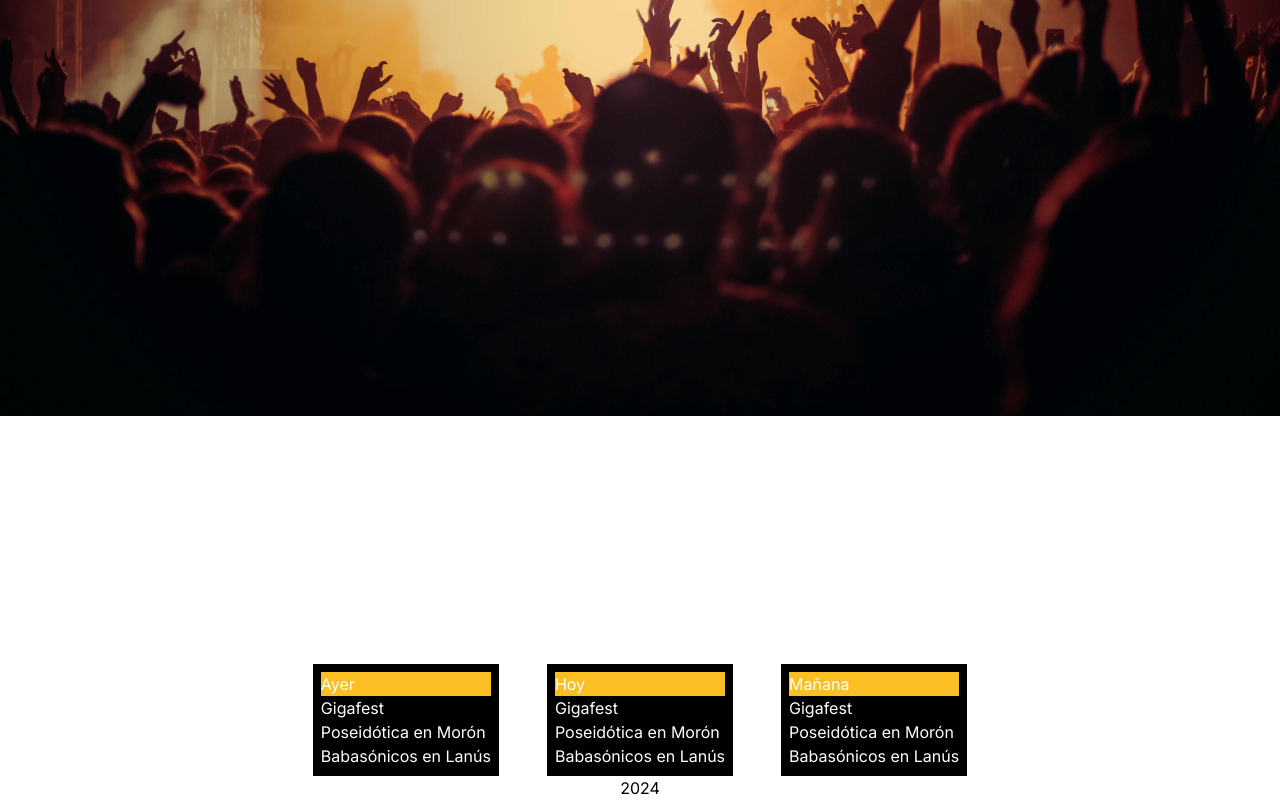
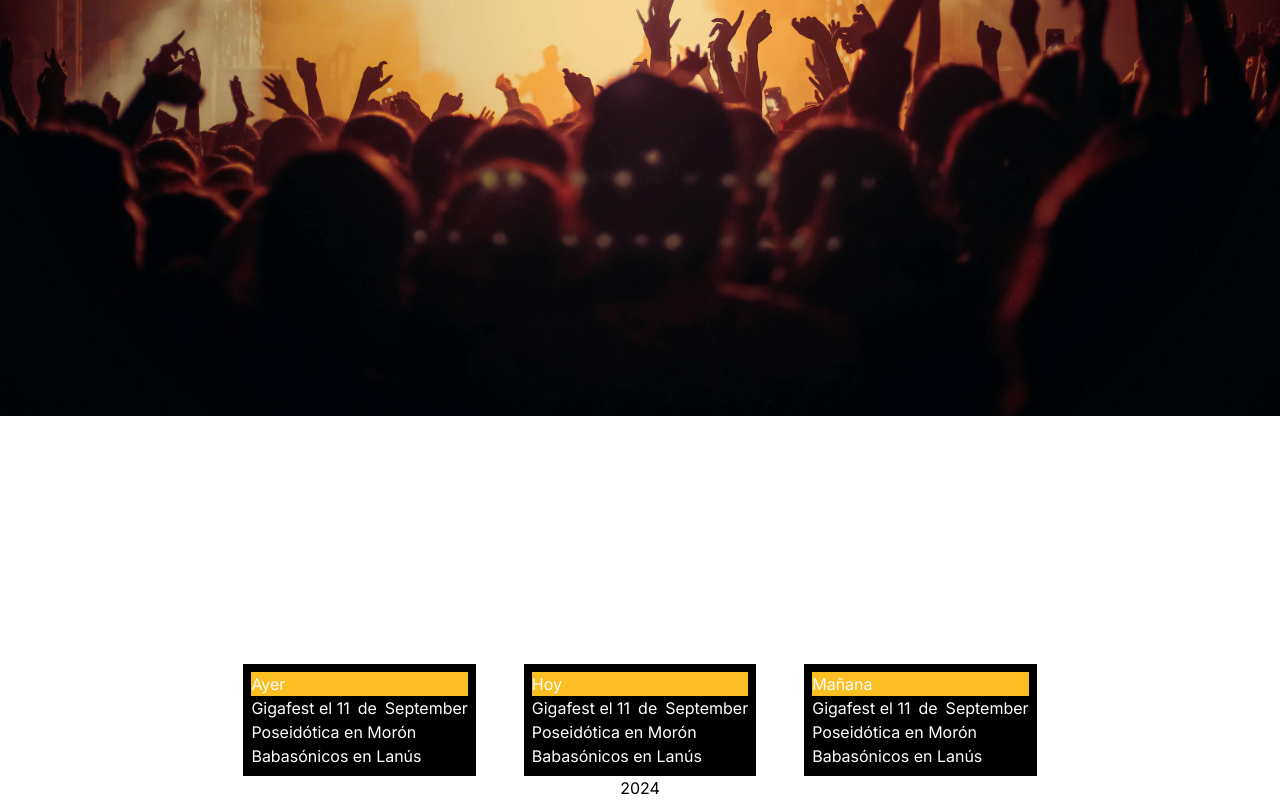
Before and after one commit to Firet/band-gig-finder, a Next.js app in the folder frontend/: page / in a window 1280 px wide. Shown: the part 384-1184 px from the top of the page. Built offline with nearby package versions, Linux system fonts and the light colour scheme.

Commit message:
Render event date in html

```diff
--- a/frontend/src/components/molecules/Gig-Concert-Board/GigConcertBoard.tsx
+++ b/frontend/src/components/molecules/Gig-Concert-Board/GigConcertBoard.tsx
@@ -1,11 +1,12 @@
 import GigEvents from "@/constants/Event";
-export default function GigConcertBoard({dateTitle= 'Hoy'}) {
+export default function GigConcertBoard({ dateTitle = 'Hoy' }) {
     const gigEvents = GigEvents;
     return (
         <>
             <section className="bg-black p-2 mx-6">
                 <h1 className="bg-amber-400">{dateTitle}</h1>
-                <h2> {gigEvents[0].title}</h2>
+                <h2> {gigEvents[0].title} el {gigEvents[0].event_date.getDate()}
+                    &ensp;de&ensp;{gigEvents[0].event_date.toLocaleDateString('default', { month: 'long' })}</h2>
                 <h2>Poseidótica en Morón</h2>
                 <h2>Babasónicos en Lanús</h2>
             </section>
```
